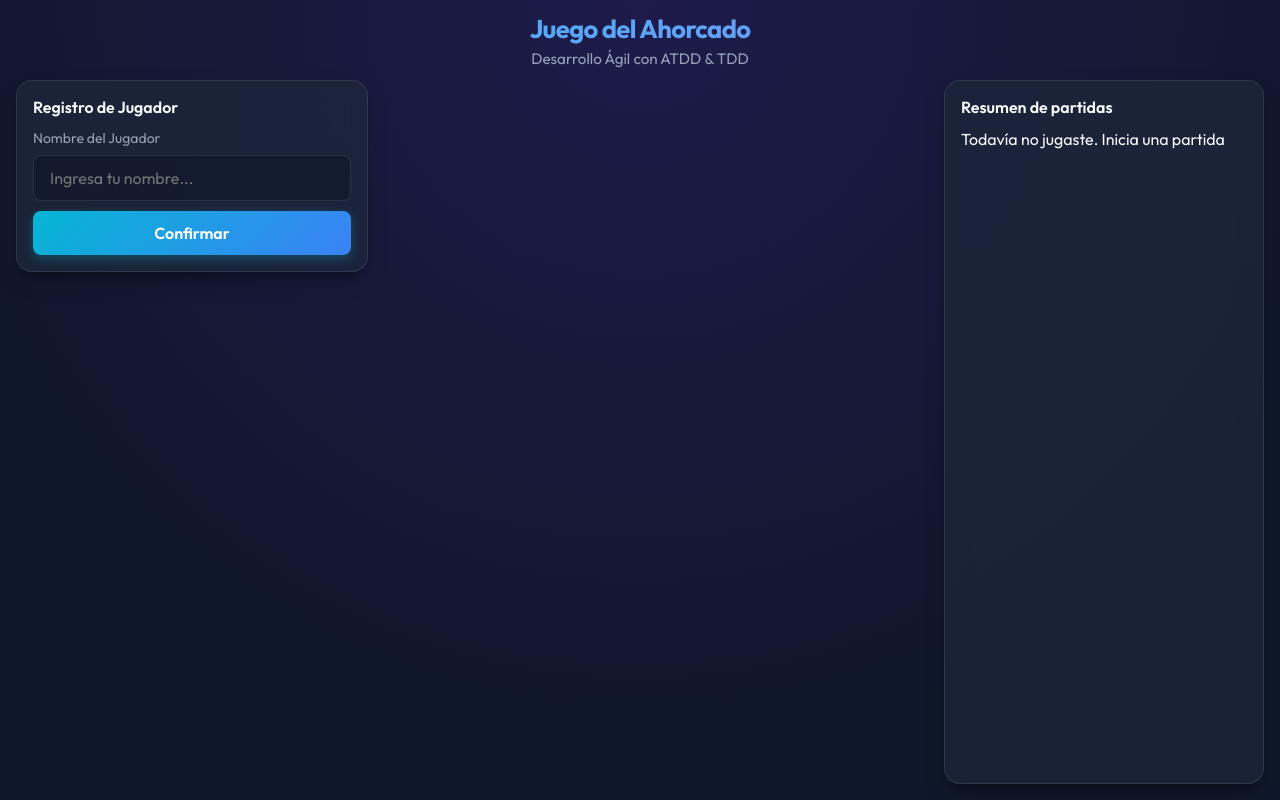
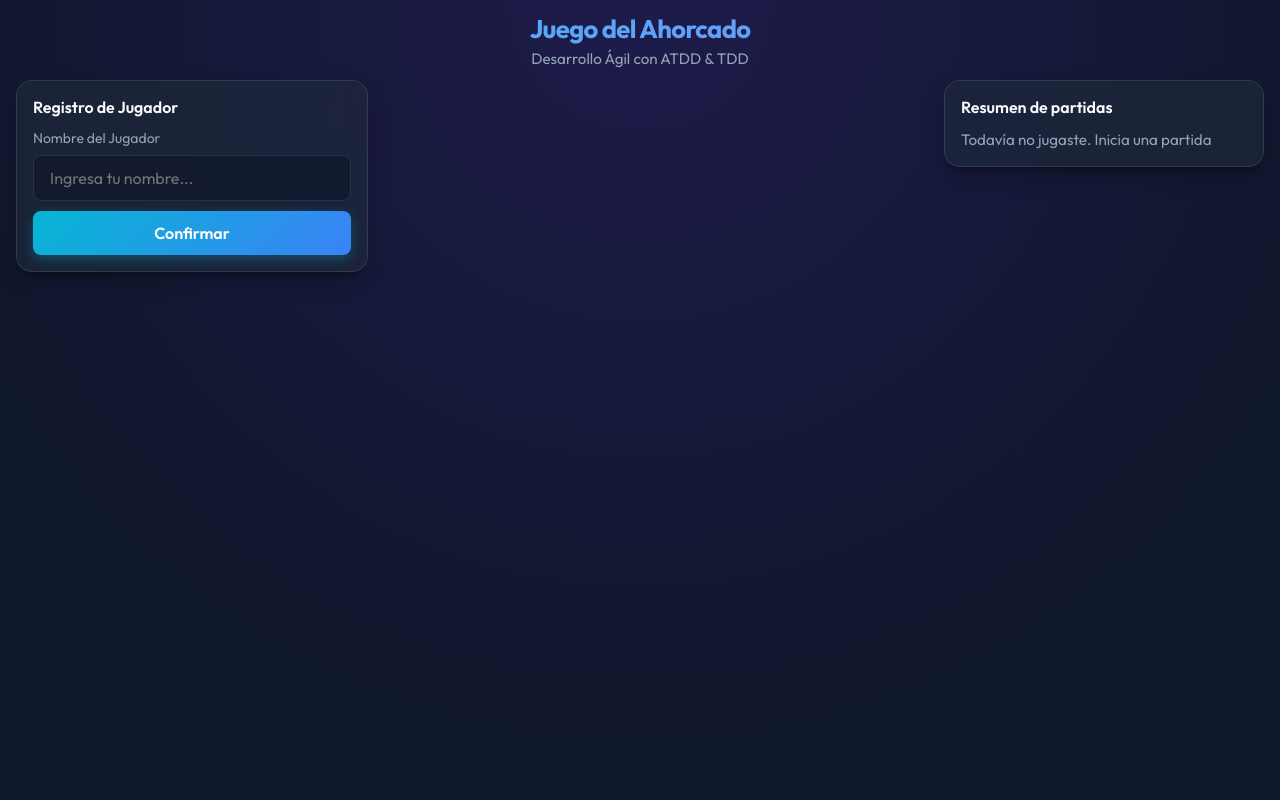
Before and after one commit to estebannbn/tpi-agiles, a React (Vite) app: page / in a window 1280 px wide. Built offline with nearby package versions, Linux system fonts and the light colour scheme.

Commit message:
REFACTOR: el resumen se ajusta al contenido

```diff
--- a/src/style.css
+++ b/src/style.css
@@ -65,7 +65,10 @@ body {
 }
 
 #resumen-card {
-  flex: 1;
+  flex: 0 1 auto;
+  align-self: start;
+  width: 100%;
+  max-height: 100%;
   display: flex;
   flex-direction: column;
   overflow: hidden;
@@ -86,9 +89,16 @@ body {
   gap: 1.5rem;
 }
 
+.resumen-vacio {
+  color: var(--text-muted);
+  font-size: 0.95rem;
+  line-height: 1.4;
+}
+
 .resumen-lista {
   overflow: auto;
   min-height: 0;
+  flex: 1 1 auto;
   display: flex;
   flex-direction: column;
   gap: 0.5rem;
--- a/src/ui/App.tsx
+++ b/src/ui/App.tsx
@@ -269,7 +269,7 @@ export function App() {
       <section className="card" id="resumen-card">
         <h2 className="card-title">Resumen de partidas</h2>
         {partidas.length === 0 ? (
-          <p>Todavía no jugaste. Inicia una partida</p>
+          <p className="resumen-vacio">Todavía no jugaste. Inicia una partida</p>
         ) : (
           <div className="resumen-lista">
             {partidas.map((partida, index) => (
```
